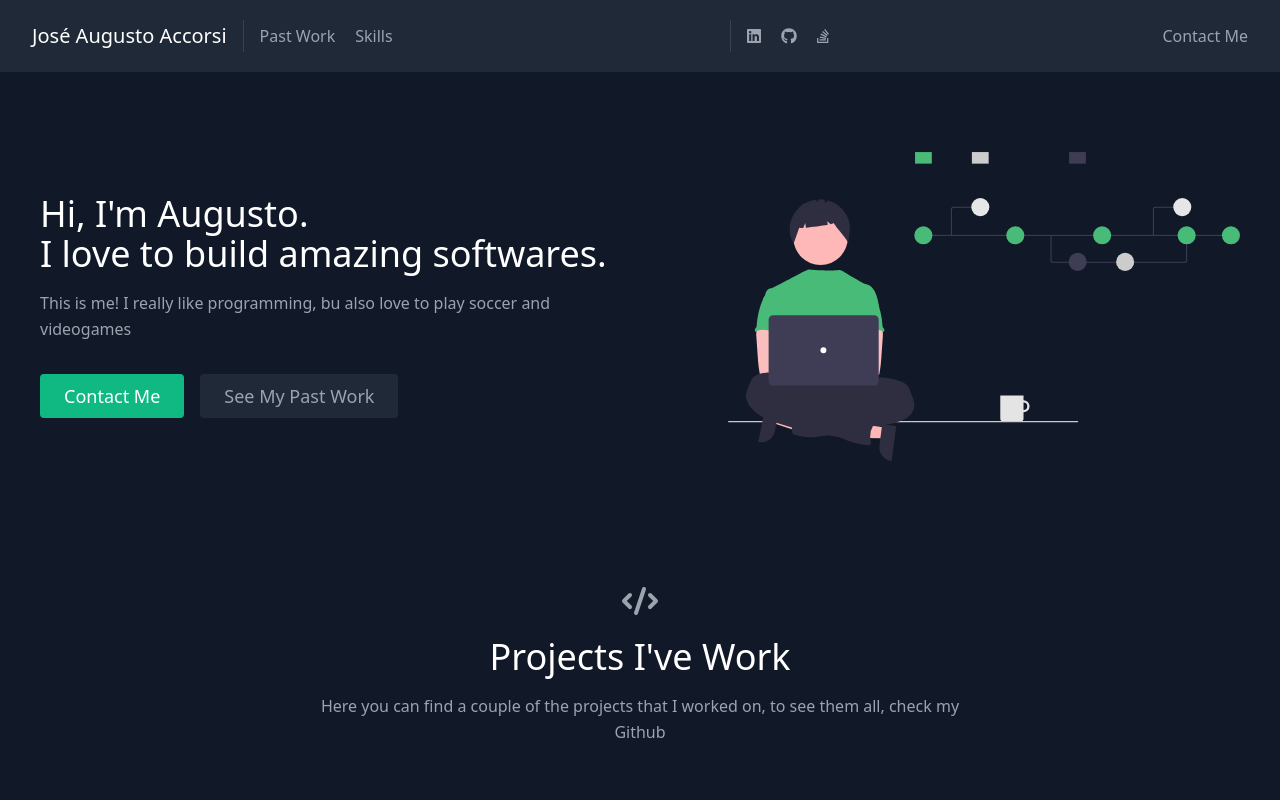
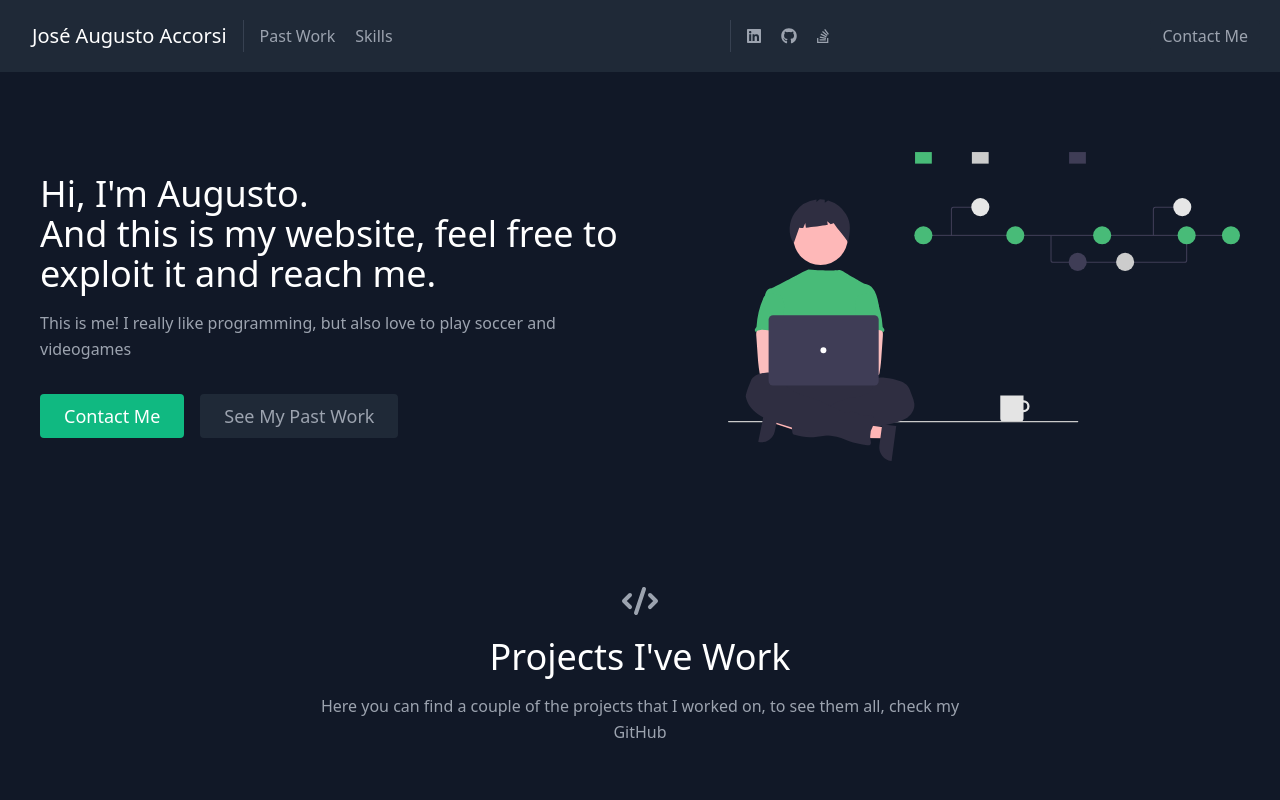
Before and after one commit to augustoaccorsi/augustoaccorsi, a React (Create React App) app in the folder my-portfolio/: page / in a window 1280 px wide. Shown: the top 800 px of the page. Built offline with nearby package versions, Linux system fonts and the light colour scheme.

Commit message:
fix typos

```diff
--- a/my-portfolio/src/components/About.js
+++ b/my-portfolio/src/components/About.js
@@ -7,10 +7,10 @@ export default function About() {
         <div className="lg:flex-grow md:w-1/2 lg:pr-24 md:pr-16 flex flex-col md:items-start md:text-left mb-16 md:mb-0 items-center text-center">
           <h1 className="title-font sm:text-4xl text-3xl mb-4 font-medium text-white">
             Hi, I'm Augusto.
-            <br className="hidden lg:inline-block" />I love to build amazing softwares.
+            <br className="hidden lg:inline-block" />And this is my website, feel free to exploit it and reach me.
           </h1>
           <p className="mb-8 leading-relaxed">
-            This is me! I really like programming, bu also love to play soccer and videogames
+            This is me! I really like programming, but also love to play soccer and videogames
           </p>
           <div className="flex justify-center">
             <a
--- a/my-portfolio/src/components/Projects.js
+++ b/my-portfolio/src/components/Projects.js
@@ -12,7 +12,7 @@ export default function Projects() {
             Projects I've Work
           </h1>
           <p className="lg:w-2/3 mx-auto leading-relaxed text-base">
-            Here you can find a couple of the projects that I worked on, to see them all, check my Github
+            Here you can find a couple of the projects that I worked on, to see them all, check my GitHub
           </p>
         </div>
         <div className="flex flex-wrap -m-4">
```
